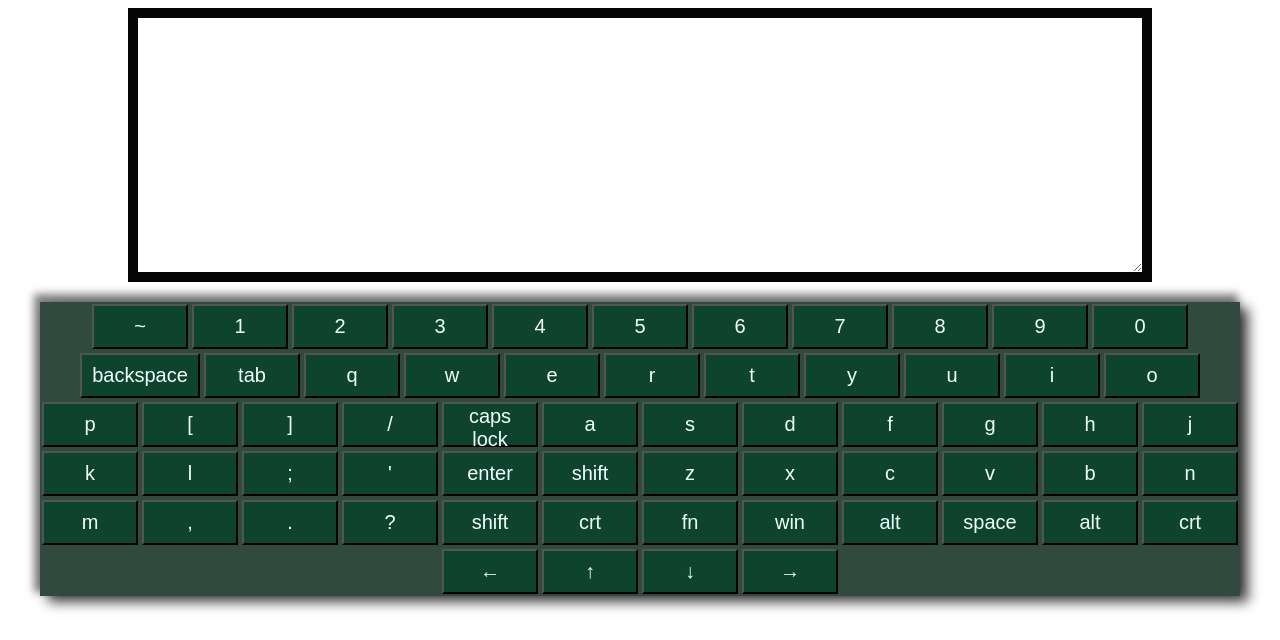
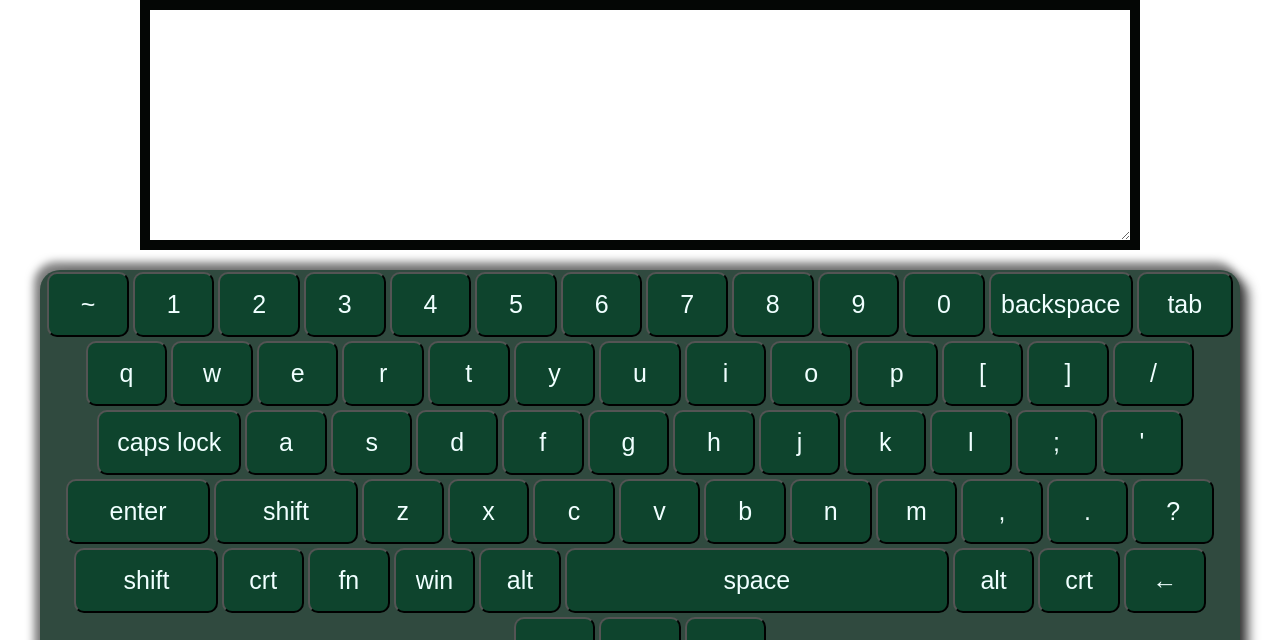
Before and after one commit to Lub4a/virtual-keyboard, a plain HTML site: page index.html in a window 1280 px wide. Shown: the top 640 px of the page. Drawn offline with Linux system fonts and the light colour scheme.

Commit message:
feat: add main style

```diff
--- a/style.css
+++ b/style.css
@@ -1,4 +1,10 @@
-*
+* {
+    box-sizing: border-box;
+    margin: 0;
+    padding: 0;
+}
+
+
 body {
     font-family:'Gill Sans', 'Gill Sans MT', Calibri, 'Trebuchet MS', sans-serif;
     font-size: 10px;
@@ -12,37 +18,59 @@ body {
     width: 1000px;
     border: 10px solid rgb(4, 6, 5);
     box-shadow: inset;
+
 }
 
 .keybord-conteiner{
     margin:0 auto;
     max-width: 1200px;
+    width: 100%;
     background-color: #304a3f;
     display: flex;
-    flex-direction: row;
     flex-wrap:wrap;
+    text-align: center;
     justify-content: center;
     margin-top: 20px;
     box-shadow: -4px -6px 8px 2px rgba(0, 0, 0, .5),
                8px 6px 12px rgba(0,0,0,.75);
+    border-radius: 20px;
+    position: relative;
 
 }
 
 .button-key{
-    width: 8%;
-    height: 45px;
+    width: 6.8%;
+    height: 65px;
     margin: 2px;
-    font-size: 2em;
+    font-size: 2.5em;
     background-color: #0e442d;
     color: azure;
     outline: none;
-
+    border-radius: 10px;
 }
 
-.button-key:nth-child(12){
-    width: 10%;
+.button-key:active{
+    background-color: black;
 }
 
+.button-key:nth-child(13) {
+    width: 8%;
+}
+
+.button-key:nth-child(12),
+.button-key:nth-child(27),
+.button-key:nth-child(39),
+.button-key:nth-child(40){
+    width: 12%;
+}
+
+.button-key:nth-child(51) {
+    width: 12%;
+}
+
+.button-key:nth-child(56) {
+    width: 32%;
+}
 
 .text {
     text-align: center;
```
